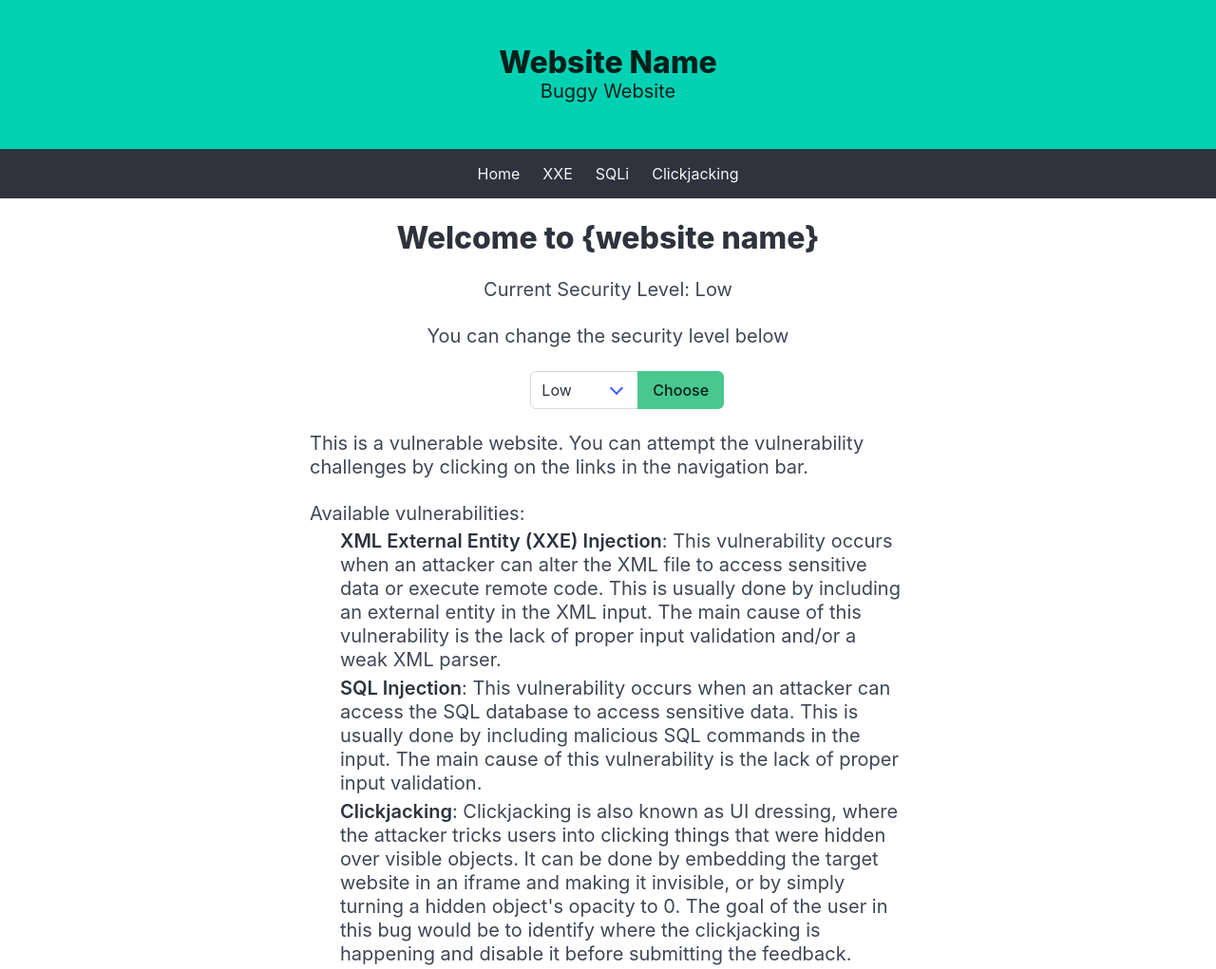
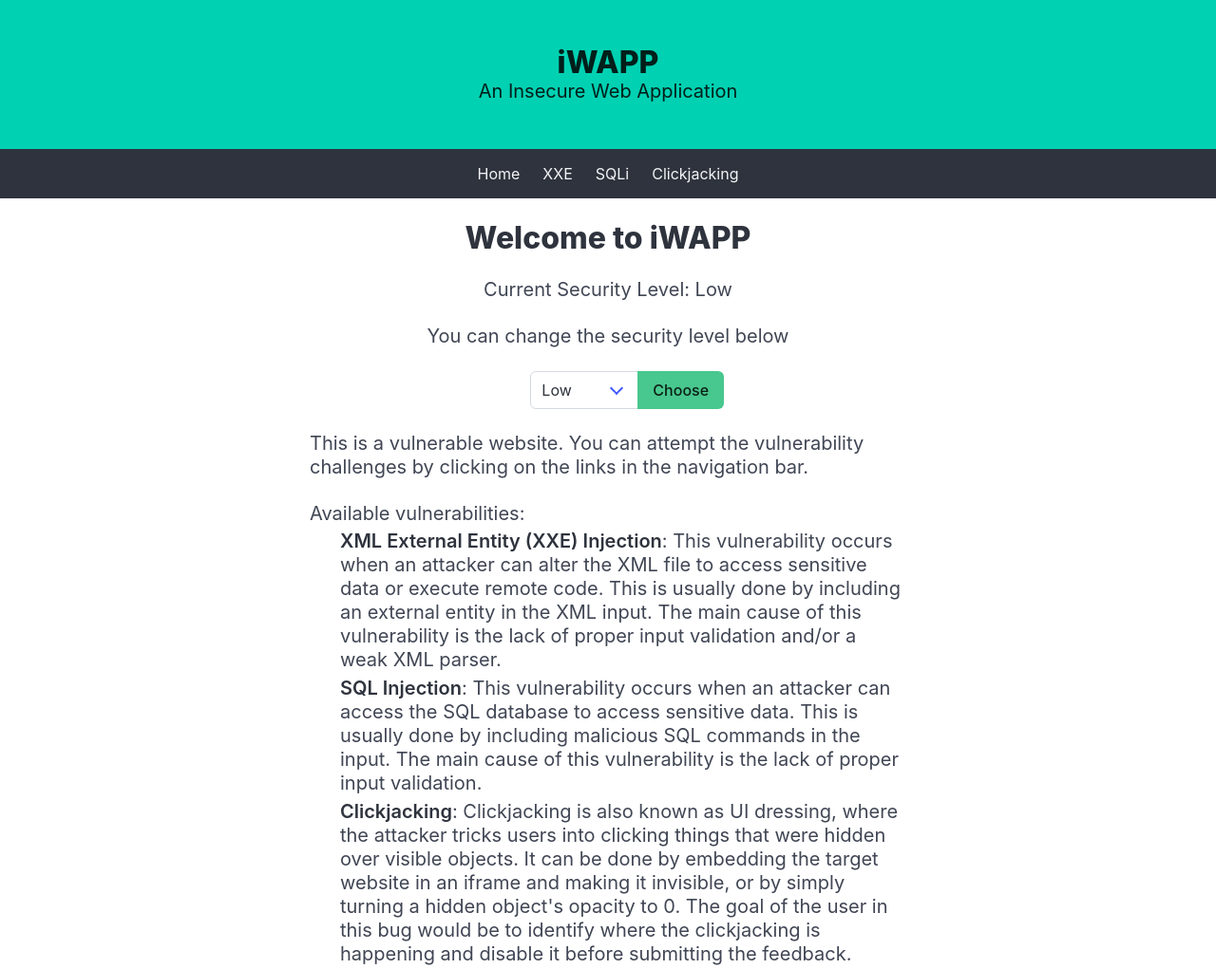
Before and after one commit to GowthamRajendra/Insecure-Web-Application, a plain HTML site: page app/client/pages/index.html in a window 1280 px wide. Shown: the top 1021 px of the page at 95% size. Drawn offline with nearby package versions, Linux system fonts and the light colour scheme; files that its build step writes are made by us from their sources.

Commit message:
updated home page and minor fix

```diff
--- a/app/client/pages/index.html
+++ b/app/client/pages/index.html
@@ -8,15 +8,15 @@
   <link rel="stylesheet" href="https://cdnjs.cloudflare.com/ajax/libs/font-awesome/6.0.0/css/all.min.css">
   <link rel="stylesheet" href="style.css">
   <script src="../scripts/index.js"></script>
-  <title>Website Name</title>
+  <title>iWAPP</title>
 </head>
 
 <body>
   <section class="hero is-primary">
     <div class="hero-body">
         <div class="container has-text-centered">
-            <p class="title"> Website Name </p>
-            <p class="subtitle"> Buggy Website </p>
+            <p class="title"> iWAPP </p>
+            <p class="subtitle"> An Insecure Web Application </p>
         </div>
     </div>
   </section>
@@ -43,7 +43,7 @@
 
 <div class="columns is-centered">
   <div class="column is-half">
-    <p class="title is-3 mt-5 has-text-centered">Welcome to {website name}</p>
+    <p class="title is-3 mt-5 has-text-centered">Welcome to iWAPP</p>
     <p id="sec-level" class="subtitle is-5 mt-5 has-text-centered">Current Security Level: </p>
     <p class="subtitle is-5 mt-5 has-text-centered">You can change the security level below</p>
 
```
Also changed, not shown: app/client/pages/clickjacking_levels/clickjacking_high.html (+3 -3 lines), app/client/pages/clickjacking_levels/clickjacking_low.html (+3 -3 lines), app/client/pages/clickjacking_levels/clickjacking_medium.html (+3 -3 lines), app/client/pages/sqli/login.html (+3 -3 lines), app/client/pages/sqli/profile.html (+3 -3 lines), app/client/pages/sqli/register.html (+3 -3 lines), app/client/pages/sqli/sqli-loggedin.html (+3 -3 lines), app/client/pages/sqli/sqli-loggedout.html (+3 -3 lines), app/client/pages/xxe.html (+3 -3 lines), app/client/scripts/clickjacking3.js (+17 -11 lines), 1 other file.
